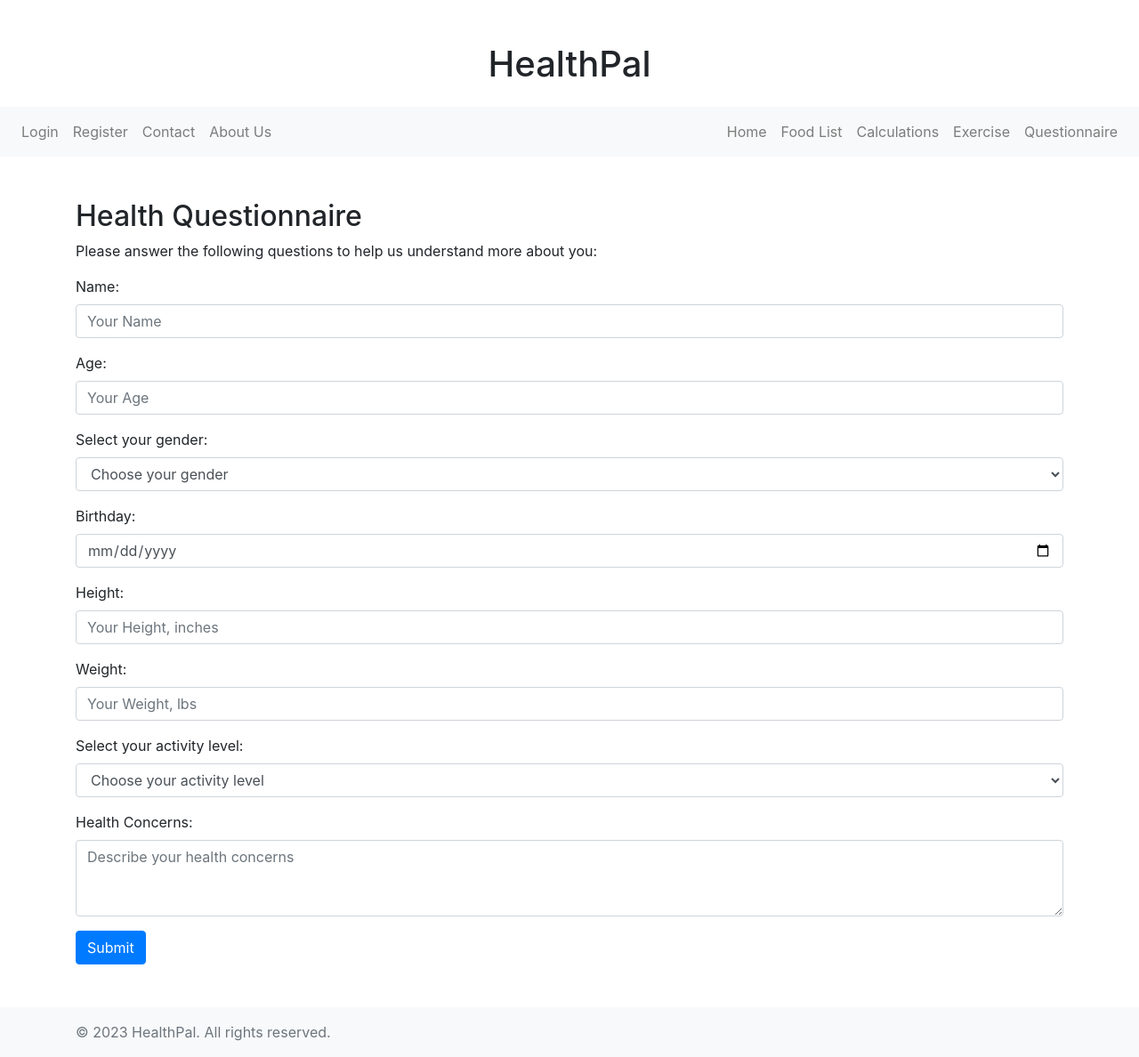
After one commit to Cassdaspella/MyHealthPal, a Flask app: page /questionnaire in a window 1280 px wide. The commit adds this page. Shown: the whole page at 89% size. Run offline with Flask 3, Linux system fonts and the light colour scheme; some libraries are stand-ins or nearby versions.

Commit message:
added questionaire page that will redirect user back to index.html once submit button has been clicked. Currently no values are pulled

```diff
--- a/app.py
+++ b/app.py
@@ -88,6 +88,16 @@ def logout():
 def home():
     return render_template("index.html")
 
+@app.route('/questionnaire', methods=['GET', 'POST'])
+def questionnaire():
+    if request.method == 'POST':
+        # Process the submitted form data here (e.g., store it in a database).
+        # You can access form data using request.form['fieldname'].
+
+        # Redirect back to the index.html page after form submission.
+        return redirect(url_for('index'))
+    return render_template('questionnaire.html')
+
 # Helper functions
 @login_manager.user_loader
 def load_user(user_id):
--- a/templates/_navbar.html
+++ b/templates/_navbar.html
@@ -29,5 +29,9 @@
     <li class="nav-item">
       <a class="nav-link" href="{{ url_for('exercise') }}">Exercise</a>
     </li>
+    <li class="nav-item">
+      <a class="nav-link" href="{{ url_for('questionnaire') }}">Questionnaire</a>
+    </li>
+
   </ul>
 </nav>
--- /dev/null
+++ b/templates/questionnaire.html
@@ -0,0 +1,64 @@
+{% extends 'base.html' %}
+
+{% block content %}
+<div class="container my-5">
+  <h2>Health Questionnaire</h2>
+  <p>Please answer the following questions to help us understand more about you:</p>
+  <form method="POST" action="{{ url_for('questionnaire') }}">
+
+    <div class="form-group">
+      <label for="name">Name:</label>
+      <input type="text" class="form-control" id="name" placeholder="Your Name">
+    </div>
+
+    <div class="form-group">
+      <label for="age">Age:</label>
+      <input type="number" class="form-control" id="age" placeholder="Your Age">
+    </div>
+
+    <div class="form-group">
+        <label for="gender">Select your gender:</label>
+        <select class="form-control" id="gender">
+          <option value="" disabled selected>Choose your gender</option>
+          <option value="male">Male</option>
+          <option value="female">Female</option>
+        </select>
+      </div>
+
+    <div class="form-group">
+      <label for="birthday">Birthday:</label>
+      <input type="date" class="form-control" id="birthday">
+    </div>
+
+    <div class="form-group">
+      <label for="height">Height:</label>
+      <input type="number" class="form-control" id="height" placeholder="Your Height, inches">
+    </div>
+
+    <div class="form-group">
+      <label for="weight">Weight:</label>
+      <input type="number" class="form-control" id="weight" placeholder="Your Weight, lbs">
+    </div>
+
+    <div class="form-group">
+      <label for="activity-level">Select your activity level:</label>
+      <select class="form-control" id="activity-level">
+        <option value="" disabled selected>Choose your activity level</option>
+        <option value="extra-active">Extra Active: Very intense exercise/sports, physical job, or double training</option>
+        <option value="very-active">Very Active: Intense exercise 6/7 days/week</option>
+        <option value="lightly-active">Moderately Active: Moderate exercise 3-5 days/week</option>
+        <option value="moderately-active">Lightly Active: Light exercise 1-3 days/week</option>
+        <option value="sedentary">Sedentary: Little to no exercise per week</option>
+      </select>
+    </div>
+
+    <div class="form-group">
+      <label for="health-concerns">Health Concerns:</label>
+      <textarea class="form-control" id="health-concerns" rows="3" placeholder="Describe your health concerns"></textarea>
+    </div>
+
+    <button type="submit" class="btn btn-primary">Submit</button>
+
+  </form>
+</div>
+{% endblock %}
```
Also changed, not shown: 1 other file.
